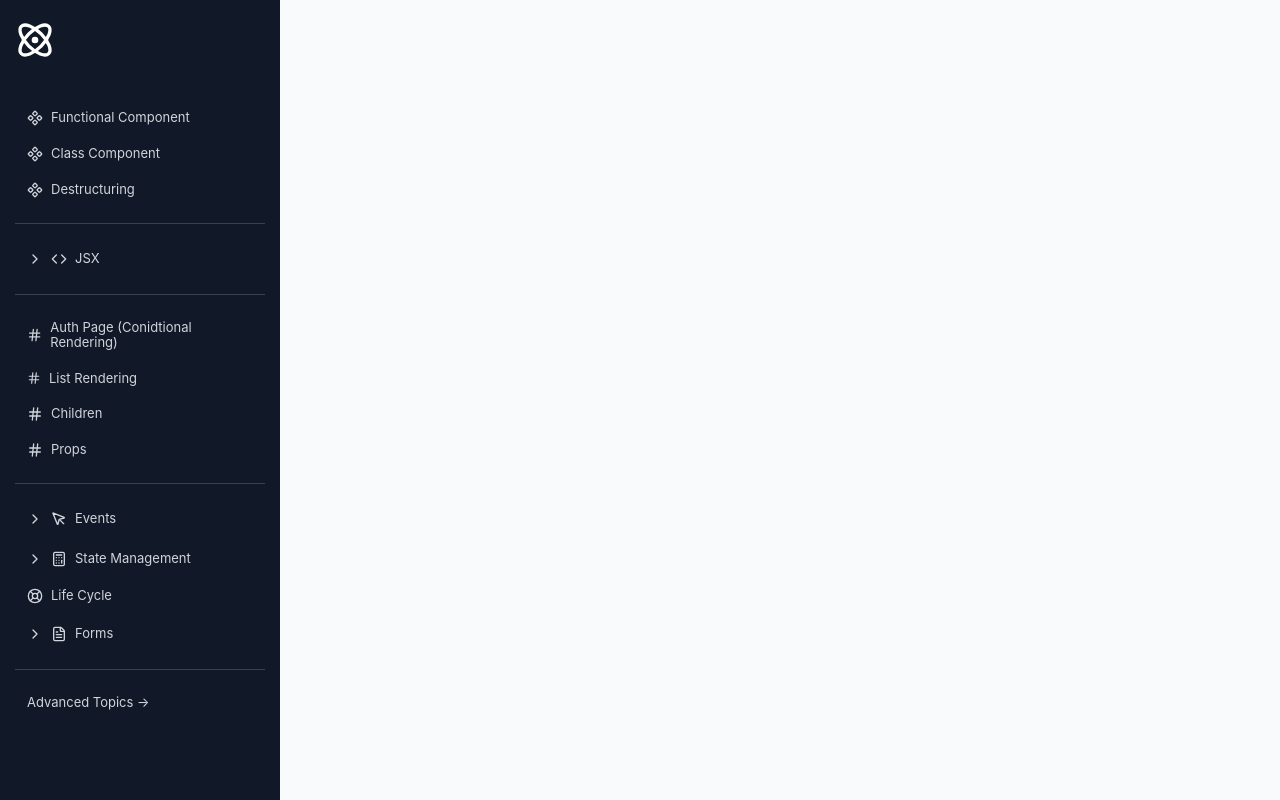
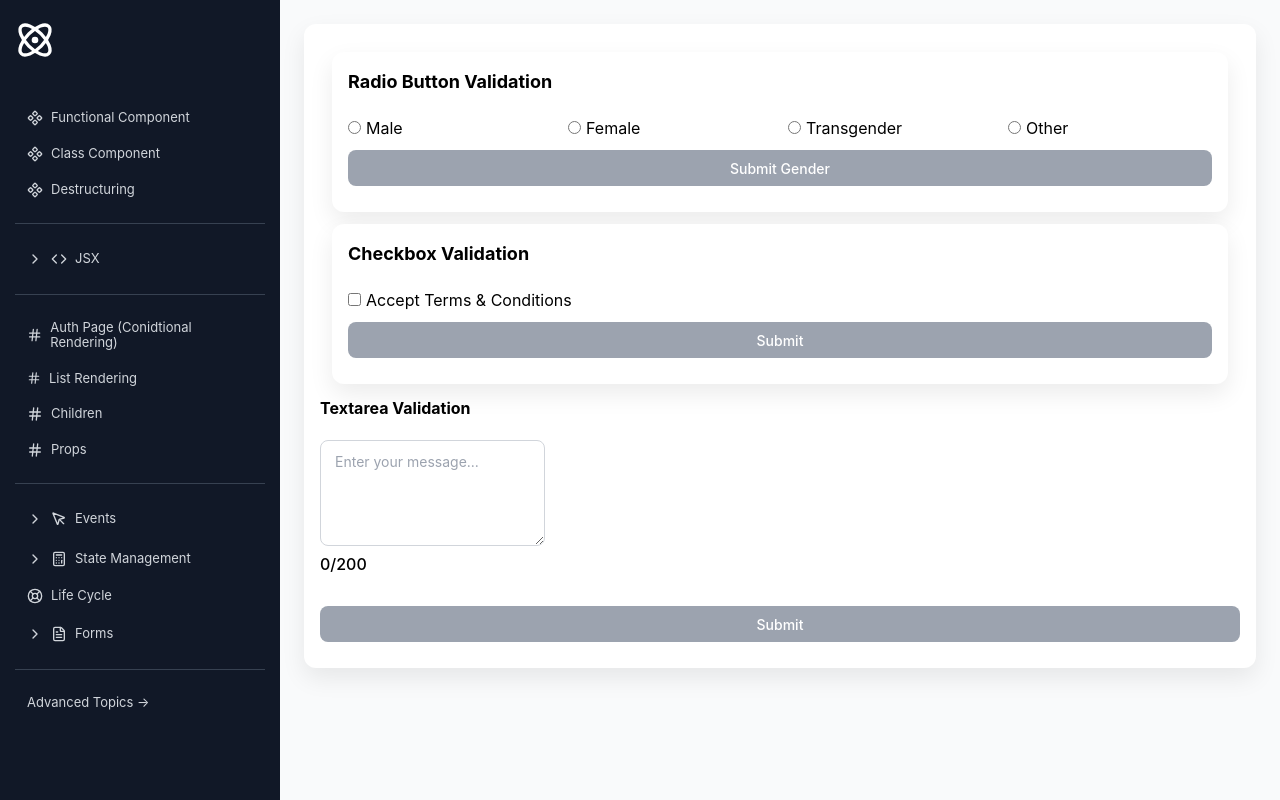
Before and after one commit to mahapatra079/my-app, a React (Create React App) app: page /validation-check in a window 1280 px wide. Built offline with nearby package versions, Linux system fonts and the light colour scheme.

Commit message:
validate Checks

```diff
--- a/src/App.js
+++ b/src/App.js
@@ -34,7 +34,10 @@ import ListProductsFilter from "./components/api/ListProductsFilter";
 import FetchingApi from "./components/api/Fetching-Api/FetchingApi";
 import HOC from "./components/resuable-logic/HOC/HOC";
 import FormValidation from "./components/forms/FormsValidation";
-import {FormValidationCheck} from "./components/form-validation-checks/FormValidationCheck";
+import { FormValidationCheck } from "./components/form-validation-checks/FormValidationCheck";
+import { DropdownValidationCheck } from "./components/forms-validation-dropdown/DropdownValidationCheck";
+import { FormValidate } from "./components/form-validate/FormValidate";
+
 import DashboardCard from "./components/Children/DashboardCard";
 import { Destructuring } from "./components/destructuring/Destructuring"
 
@@ -201,10 +204,16 @@ export default function App() {
                         <Hash size={14} /> Uncontrolled
                       </Link>
                       <Link to="/form-validation">
-                        <Hash size={14} /> Form Validation
+                        <Hash size={14} /> Form Required
                       </Link>
                       <Link to="/form-validation-check">
                         <Hash size={14} /> Form Validation Checks
+                      </Link>
+                      <Link to="/form-validation-dropdown">
+                        <Hash size={14} /> Dropdown Validate
+                      </Link>
+                      <Link to="/validation-check">
+                        <Hash size={14} /> Validate Fields
                       </Link>
                     </div>
                   )}
@@ -412,6 +421,8 @@ export default function App() {
             <Route path="/uncontrolled" element={<UncontrolledComponent />} />
             <Route path="/form-validation" element={<FormValidation />} />
             <Route path="/form-validation-check" element={<FormValidationCheck />} />
+            <Route path="/form-validation-dropdown" element={<DropdownValidationCheck />} />
+            <Route path="/validation-check" element={<FormValidate />} />
 
             {/* HOOKS ROUTES */}
             <Route path="/advanced/hooks/useState" element={<UseStateExample />} />
--- /dev/null
+++ b/src/components/form-validate/CheckBoxValidate.jsx
@@ -0,0 +1,59 @@
+import { useState } from "react";
+
+export const CheckBoxValidate = () => {
+
+  const [terms, setTerms] = useState(false);
+  const [error, setError] = useState("");
+  const [submitted, setSubmitted] = useState(null);
+
+  // Validation
+  const validateTerms = (value) => {
+    if (!value) return "You must accept terms";
+    return "";
+  };
+
+  // Change
+  const handleChange = (e) => {
+      const checked = e.target.checked;
+
+      setTerms(checked);
+      setError(validateTerms(checked));
+      setSubmitted(null);
+  };
+
+  // Submit
+  const handleSubmit = (e) => {
+    e.preventDefault();
+
+    const err = validateTerms(terms);
+    setError(err);
+
+    if (err) return;
+
+    setSubmitted("Accepted");
+  };
+
+  return (
+    <form onSubmit={handleSubmit} className="card">
+        <h2 className="font-bold text-lg mb-5">Checkbox Validation</h2>
+      <label>
+        <input
+          type="checkbox"
+          checked={terms}
+          onChange={handleChange}
+          className="mr-5 cursor-pointer"
+        />
+        Accept Terms & Conditions
+      </label>
+
+      {error && <p style={{ color: "red" }}>{error}</p>}
+
+      <button type="submit" disabled={!terms} className="addBtn">
+        Submit
+      </button>
+
+      {submitted && <p className="font-medium text-green-500"> Submitted Successfully</p>}
+
+    </form>
+  );
+};
--- /dev/null
+++ b/src/components/form-validate/FormValidate.jsx
@@ -0,0 +1,14 @@
+import { CheckBoxValidate } from "./CheckBoxValidate";
+import { RadioValidate } from "./ReadioValidate";
+import { TextAreaValidation } from "./TextAreaValidateCheck";
+
+
+export const FormValidate = () => {
+    return (
+        <div className="card">
+             <RadioValidate />
+            <CheckBoxValidate />
+            <TextAreaValidation />
+        </div>
+    );
+}
--- /dev/null
+++ b/src/components/form-validate/ReadioValidate.jsx
@@ -0,0 +1,124 @@
+import { useState } from "react";
+
+export const RadioValidate = () => {
+
+  const [formData, setFormData] = useState({
+     gender: "",
+  });
+
+  const [errors, setErrors] = useState({
+     gender: "",
+  });
+
+  const [submittedData, setSubmittedData] = useState(null);
+
+  // Validation
+  const validateGender = (value) => {
+    if (!value) return "Please select a gender";
+    return "";
+  };
+
+  //Change
+  const handleChange = (e) => {
+    const { name, value } = e.target;
+
+    setFormData(prev => ({ ...prev, [name]: value }));
+
+    setErrors(prev => ({
+      ...prev,
+      [name]: validateGender(value)
+    }));
+
+    setSubmittedData(null);
+  };
+
+  //Submit
+  const handleSubmit = (e) => {
+    e.preventDefault();
+
+    const err = validateGender(formData.gender);
+
+    setErrors({ gender: err });
+
+    if (err) return;
+
+    setSubmittedData(formData);
+  };
+
+  return (
+    <form className="card" onSubmit={handleSubmit}>
+      <h2 className="font-bold text-lg mb-5">Radio Button Validation</h2>
+
+      <div className="grid grid-cols-4 gap-4 items-center">
+
+        <label className="cursor-pointer">
+          <input
+            type="radio"
+            name="gender"
+            value="male"
+            // checked attribute is necessary to make it a controlled component and to reflect the current state in the UI
+            checked={formData.gender === "male"}
+            onChange={handleChange}
+            className="mr-5 cursor-pointer"
+          />
+          Male
+        </label>
+
+        <label className="cursor-pointer">
+          <input
+            type="radio"
+            name="gender"
+            value="female"
+            checked={formData.gender === "female"}
+            onChange={handleChange}
+            className="mr-5 cursor-pointer"
+          />
+          Female
+        </label>
+
+        <label className="cursor-pointer">
+          <input
+            type="radio"
+            name="gender"
+            value="transgender"
+            checked={formData.gender === "transgender"}
+            onChange={handleChange}
+            className="mr-5 cursor-pointer"
+          />
+          Transgender
+        </label>
+
+        <label className="cursor-pointer"   >
+          <input
+            type="radio"
+            name="gender"
+            value="other"
+            checked={formData.gender === "other"}
+            onChange={handleChange}
+            className="mr-5 cursor-pointer"
+          />
+          Other
+        </label>
+
+      </div>
+
+      {errors.gender && (
+        <p className="text-red-600 mt-2">{errors.gender}</p>
+      )}
+
+      <button
+        type="submit"
+        className="addBtn mt-3"
+        disabled={!formData.gender}
+      >
+        Submit Gender
+      </button>
+
+      {submittedData && (
+        <p className="font-medium mt-3">
+          Gender Selected As: {submittedData.gender}
+        </p>
+      )}
+    </form>
+  );
+};
--- /dev/null
+++ b/src/components/form-validate/TextAreaValidateCheck.jsx
@@ -0,0 +1,69 @@
+import { useState } from "react";
+
+export const TextAreaValidation = () => {
+
+  const [message, setMessage] = useState("");
+  const [error, setError] = useState("");
+  const [submitted, setSubmitted] = useState(null);
+
+  // Validation
+  const validateMessage = (value) => {
+    if (!value.trim()) return "Message is required";
+    if (value.length < 10) return "Minimum 10 characters";
+    if (value.length > 200) return "Maximum 200 characters";
+    return "";
+  };
+
+  // Change
+  const handleChange = (e) => {
+    const value = e.target.value;
+
+    setMessage(value);
+    setError(validateMessage(value));
+    setSubmitted(null);
+  };
+
+  // Submit
+  const handleSubmit = (e) => {
+    e.preventDefault();
+
+    const err = validateMessage(message);
+    setError(err);
+
+    if (err) return;
+
+    setSubmitted(message);
+  };
+
+  return (
+    <form onSubmit={handleSubmit}>
+
+      <h2 className="font-bold mb-5">Textarea Validation</h2>
+
+      <textarea
+        rows="4"
+        placeholder="Enter your message..."
+        value={message}
+        onChange={handleChange}
+        className="form-control"
+      />
+
+      {/* Error */}
+      {error && <p style={{ color: "red" }}>{error}</p>}
+
+      <p className="font-medium mb-5">{message.length}/200</p>
+
+      <button type="submit" className="addBtn" disabled={!message || error}>
+        Submit
+      </button>
+
+      {/* Output */}
+      {submitted && (
+        <p className="text-green-500 font-medium mt-5 break-words">
+          Submitted: {submitted}
+        </p>
+      )}
+
+    </form>
+  );
+};
--- a/src/components/form-validation-checks/FormValidationCheckV3.jsx
+++ b/src/components/form-validation-checks/FormValidationCheckV3.jsx
@@ -2,81 +2,82 @@ import { useState } from "react";
 
 export const FormValidationCheckV3 = () => {
 
-  // Single state for form data and errors
-  const [formData, setFormData] = useState({
+  const [formData, setFormData] = useState(
+    {
       name: "",
       mobile: "",
       email: ""
-  });
+    }
+  );
 
-  // Separate state for errors
-  const [errors, setErrors] = useState({
+
+  const [errors, setErrors] = useState(
+    {
       name: "",
       mobile: "",
       email: ""
-  });
+    }
+  );
 
-  // State for submitted data to display after successful submission
+  // to display submitted data below the form
   const [submittedData, setSubmittedData] = useState(null);
 
-
-  // onChange handler for all fields
-  const handleChange = (e) => {
-    const { name, value } = e.target;
-    setFormData(prev => ({ ...prev, [name]: value }));
-    setErrors(prev => ({ ...prev, [name]: validateName(value) }));
+  //  Validation map — field name → validator
+  const validators = {
+    name: validateName, // points to the validateName function
+    mobile: validateMobile,
+    email: validateEmail,
   };
 
+  //  Single onChange — picks the right validator by field name
+  const handleChange = (e) => {
+    const { name, value } = e.target;// name is the field name (e.g. "name", "mobile", "email")
+    setFormData(prev => ({ ...prev, [name]: value }));// update form data
+    setErrors(prev => ({ ...prev, [name]: validators[name](value) })); // validate on change for instant feedback
+  };
 
-  //Validation Functions (PURE)
-  const validateName = (value) => {
+  // Pure validation functions
+
+  function validateName(value) {
     if (value.trim() === "") return "Name is required";
     if (value.length < 3) return "Minimum 3 characters";
     if (!/^[A-Za-z ]+$/.test(value)) return "Only alphabets allowed";
     return "";
-  };
+  }
 
-  const validateMobile = (value) => {
+  function validateMobile(value) {
     if (value.trim() === "") return "Mobile number is required";
+    if (!/^\d+$/.test(value)) return "Only digits allowed";
     if (value.length < 10) return "Minimum 10 digits";
     if (value.length > 15) return "Maximum 15 digits";
-    if (!/^\d+$/.test(value)) return "Only digits allowed";
     return "";
-  };
+  }
 
-  const validateEmail = (value) => {
+  function validateEmail(value) {
     if (value.trim() === "") return "Email is required";
     if (value.length < 6) return "Minimum 6 characters";
     if (!/^[^\s@]+@[^\s@]+\.[^\s@]+$/.test(value)) return "Enter a valid email";
     return "";
-  };
-
+  }
 
   // Submit
   const handleSubmit = (e) => {
     e.preventDefault();
 
-    const nameErr = validateName(formData.name);
-    const mobileErr = validateMobile(formData.mobile);
-    const emailErr = validateEmail(formData.email);
-
+    // Run all validations together so all errors show at once
     const newErrors = {
-      name: nameErr,
-      mobile: mobileErr,
-      email: emailErr
+      name: validateName(formData.name),
+      mobile: validateMobile(formData.mobile),
+      email: validateEmail(formData.email),
     };
 
       setErrors(newErrors);
-
-    if (nameErr || mobileErr || emailErr) return;
-
-    const data = { name: formData.name, mobile: formData.mobile, email: formData.email };
-    setSubmittedData(data);
+      setSubmittedData({ ...formData });
   };
 
   return (
     <div className="card">
-      <h2 className="font-bold text-lg mb-5">Form Validation (Optimize Version)</h2>
+      <h2 className="font-bold text-lg mb-5">Form Validation (Optimized V3)</h2>
 
       <form onSubmit={handleSubmit}>
         <div className="grid grid-cols-3 gap-4">
@@ -85,6 +86,7 @@ export const FormValidationCheckV3 = () => {
           <div>
             <input
               type="text"
+              name="name"
               placeholder="Enter Name"
               value={formData.name}
               onChange={handleChange}
@@ -97,6 +99,7 @@ export const FormValidationCheckV3 = () => {
           <div>
             <input
               type="text"
+              name="mobile"
               placeholder="Enter Mobile"
               value={formData.mobile}
               onChange={handleChange}
@@ -109,6 +112,7 @@ export const FormValidationCheckV3 = () => {
           <div>
             <input
               type="email"
+              name="email"
               placeholder="Enter Email"
               value={formData.email}
               onChange={handleChange}
@@ -122,20 +126,14 @@ export const FormValidationCheckV3 = () => {
         <button
           className="addBtn"
           type="submit"
-          disabled={
-            !formData.name ||
-            !formData.mobile ||
-            !formData.email ||
-            errors.name ||
-            errors.mobile ||
-            errors.email
+          disabled={!formData.name || !formData.mobile || !formData.email ||
+            !!errors.name || !!errors.mobile || !!errors.email
           }
         >
           Submit
         </button>
       </form>
 
-      {/* Output */}
       {submittedData && (
         <div>
           <h3>Submitted Data:</h3>
--- /dev/null
+++ b/src/components/forms-validation-dropdown/DropdownValidationCheck.jsx
@@ -0,0 +1,89 @@
+import { useState } from "react";
+
+export const DropdownValidationCheck = () => {
+
+  const [formData, setFormData] = useState({
+    country: "",
+  });
+
+  const [errors, setErrors] = useState({
+    country: "",
+  });
+
+  const [submittedData, setSubmittedData] = useState(null);
+
+  //  Validation
+  const validateCountry = (value) => {
+      if (!value) return "Please select a country";
+      if (!["India", "USA"].includes(value)) return "Invalid country selected"; // just in case someone manipulates the DOM
+    //   if (value === "India") return "Sorry, we do not serve India yet";
+    //   if (value === "USA") return "Sorry, we do not serve USA yet";
+      if (value === "Other") return "Sorry, we do not serve your country yet";
+      if (value === "Select Country") return "Please select a country";
+    return "";
+  };
+
+  // Handle Change
+  const handleChange = (e) => {
+    const { name, value } = e.target;
+
+    setFormData(prev => ({ ...prev, [name]: value })); // update form data
+
+    setErrors(prev => ({
+      ...prev,
+      [name]: validateCountry(value) // validate on change for instant feedback
+    }));
+
+    setSubmittedData(null); // reset on change
+  };
+
+  // Submit
+  const handleSubmit = (e) => {
+    e.preventDefault();
+
+    const countryError = validateCountry(formData.country);
+
+    setErrors({ country: countryError });
+
+    if (countryError) return;
+
+    setSubmittedData(formData);
+  };
+
+  return (
+    <div className="card">
+      <h2 className="font-bold text-lg mb-5">Dropdown Validation Check</h2>
+
+      <form onSubmit={handleSubmit}>
+
+        <select
+          name="country"
+          value={formData.country}
+          onChange={handleChange}
+          className="form-control"
+        >
+          <option value="">Select Country</option>
+          <option value="India">India</option>
+          <option value="USA">USA</option>
+          <option value="Other">Other</option>
+        </select>
+
+        {errors.country && (
+          <p className="text-red-600">{errors.country}</p>
+        )}
+
+        <button type="submit" disabled={!formData.country || errors.country} className="addBtn mt-4">
+          Submit
+        </button>
+
+      </form>
+
+      {/* Output */}
+      {submittedData && (
+        <p className="text-green-600 font-medium">
+          Submitted Data: {submittedData.country}
+        </p>
+      )}
+    </div>
+  );
+};
```
Lines whose indentation alone changed are shown as unchanged.
